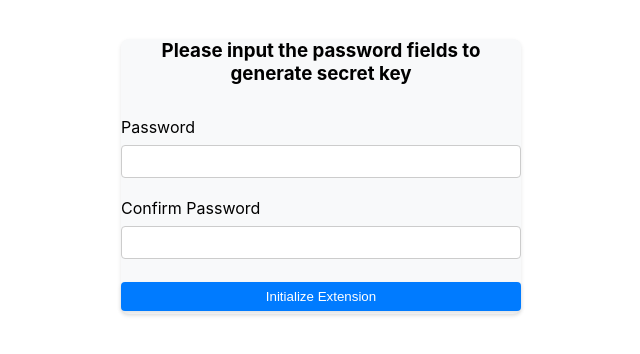
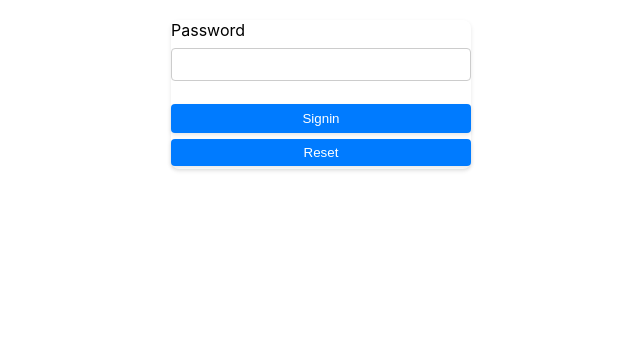
Before and after one commit to HamzaMuSharp/new-extension, a React (Create React App) app: page / in a window 1280 px wide. Shown: the top 354 px of the page, without its empty margins (319-959 px from the left). Built offline with nearby package versions, Linux system fonts and the light colour scheme.

Commit message:
final changes

```diff
--- a/src/Pages/Auth/Auth.js
+++ b/src/Pages/Auth/Auth.js
@@ -5,13 +5,15 @@ import Signup from '../Signup/Signup';
 import CryptoJS from 'crypto-js';
 import { generateSecret } from '../../utils/generateSecret';
 import { staticKey } from '../../utils/constants';
-import { getChromeState, setChromeState } from '../../utils/storage';
+import { getChromeStorage, setChromeState } from '../../utils/storage';
 
 const Auth = () => {
     const [decryptkey, setdecryptkey] = useState(false);
     const [isInitialised, setisInitialised] = useState(false);
+    const [keyPassword, setKeyPassword] = useState("");
 
-    const generateKey = (e) => {
+
+    const generateKey = (e, password = keyPassword) => {
         if (e) {
             e.preventDefault();
         }
@@ -22,19 +24,31 @@ const Auth = () => {
             staticKey
         ).toString(CryptoJS.enc.Utf8);
         setdecryptkey(decryptedText);
-        setChromeState(encryptedText);
+        setKeyPassword(password)
+        setChromeState(password, encryptedText);
     };
 
     const resetSecretKey = useCallback(() => setdecryptkey(''), [setdecryptkey]);
 
     useEffect(() => {
-        getChromeState((res) => {
-            if (res.mySecretKey) {
-                setisInitialised(true);
-            } else {
-                setisInitialised(false);
-            }
-        });
+        if (!decryptkey) {
+            getChromeStorage().then((res) => {
+                if (res) {
+                    setisInitialised(true);
+                } else {
+                    setisInitialised(false);
+                }
+            })
+            // getChromeState(keyPassword, (res) => {
+            //     if (res[keyPassword]) {
+            //         setisInitialised(true);
+            //     } else {
+            //         setisInitialised(false);
+            //     }
+            // });
+
+        }
+
     }, [decryptkey]);
 
     return (
@@ -47,6 +61,7 @@ const Auth = () => {
                 />
             ) : isInitialised ? (
                 <Signin
+                    setKeyPassword={setKeyPassword}
                     setisInitialised={setisInitialised}
                     decryptkey={setdecryptkey}
                     resetSecretKey={resetSecretKey}
--- a/src/Pages/Signin/Signin.js
+++ b/src/Pages/Signin/Signin.js
@@ -7,24 +7,23 @@ import { staticKey } from '../../utils/constants'
 
 const Signin = (props) => {
 
-    const { decryptkey, resetSecretKey, setisInitialised } = props
+    const { decryptkey, resetSecretKey, setisInitialised, setKeyPassword } = props
     const [password, setPassword] = useState("")
     const [error, setError] = useState(false)
     const handleSubmit = (e) => {
         e.preventDefault()
-        getChromeState((result) => {
-            const encryptedSecretKey = result.mySecretKey;
+        getChromeState(password, (result) => {
+            const encryptedSecretKey = result[password];
+            if (!encryptedSecretKey) {
+                setError(true)
+                return
+            }
             const decryptedSecretKey = CryptoJS.AES.decrypt(encryptedSecretKey, staticKey).toString(CryptoJS.enc.Utf8);
             if (decryptedSecretKey) {
                 decryptkey(decryptedSecretKey)
             }
-            else {
-                setError(true)
-            }
-
         })
-
-
+        setKeyPassword(password)
     }
 
     const resetHandler = () => {
--- a/src/Pages/Signin/Signin.module.css
+++ b/src/Pages/Signin/Signin.module.css
@@ -23,7 +23,7 @@ input[type='password'] {
   border-radius: 4px;
 }
 
-button[type='submit'] {
+button {
   margin: 3px 0px;
   background-color: #007bff;
   color: #fff;
@@ -33,7 +33,7 @@ button[type='submit'] {
   box-shadow: 0 2px 4px rgba(0, 0, 0, 0.1);
 }
 
-button[type='submit']:hover {
+button:hover {
   background-color: #0056b3;
 }
 p {
--- a/src/Pages/Signup/Signup.js
+++ b/src/Pages/Signup/Signup.js
@@ -14,7 +14,7 @@ function Signup(props) {
             setError(true)
             return
         }
-        generateKey(e)
+        generateKey(e, password)
 
     }
 
--- a/src/utils/storage.js
+++ b/src/utils/storage.js
@@ -1,14 +1,17 @@
-const setChromeState = (val) => {
-    window.chrome.storage.sync.set({ "mySecretKey": val })
-
+const setChromeState = (password, val) => {
+    console.log(password, "password1")
+    window.chrome.storage.sync.set({ [password]: val })
 }
-const getChromeState = (callback) => {
-
-    window.chrome.storage.sync.get("mySecretKey", callback)
+const getChromeState = (password, callback) => {
+    console.log(password, "password2")
+    window.chrome.storage.sync.get(password, callback)
 }
 const removeChromeState = (callback) => {
 
-    window.chrome.storage.sync.remove(["mySecretKey"], callback)
+    window.chrome.storage.sync.clear(callback)
 
 }
-export { setChromeState, getChromeState, removeChromeState }
+const getChromeStorage = () => {
+    return window.chrome.storage.sync.get()
+}
+export { setChromeState, getChromeState, removeChromeState, getChromeStorage }
```
